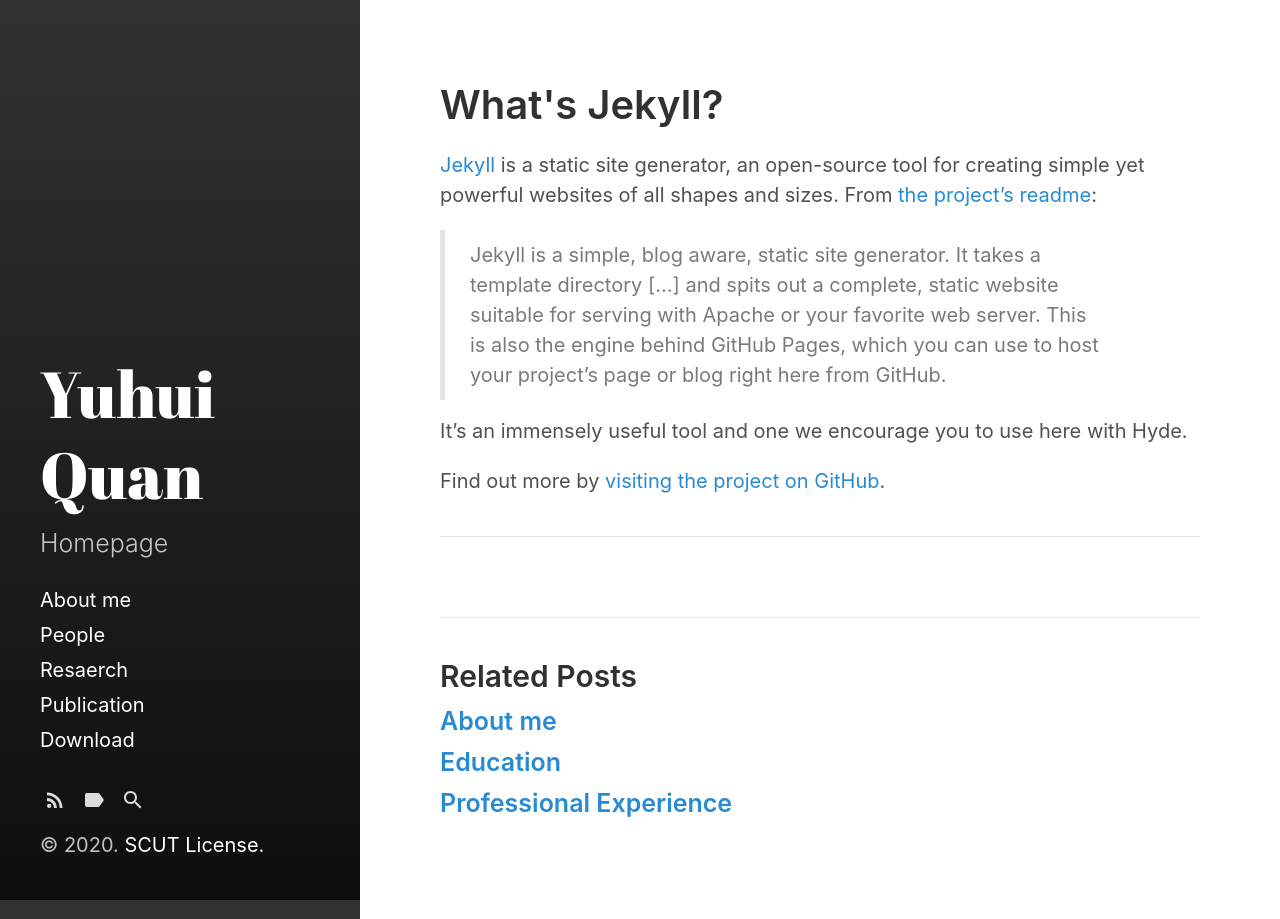
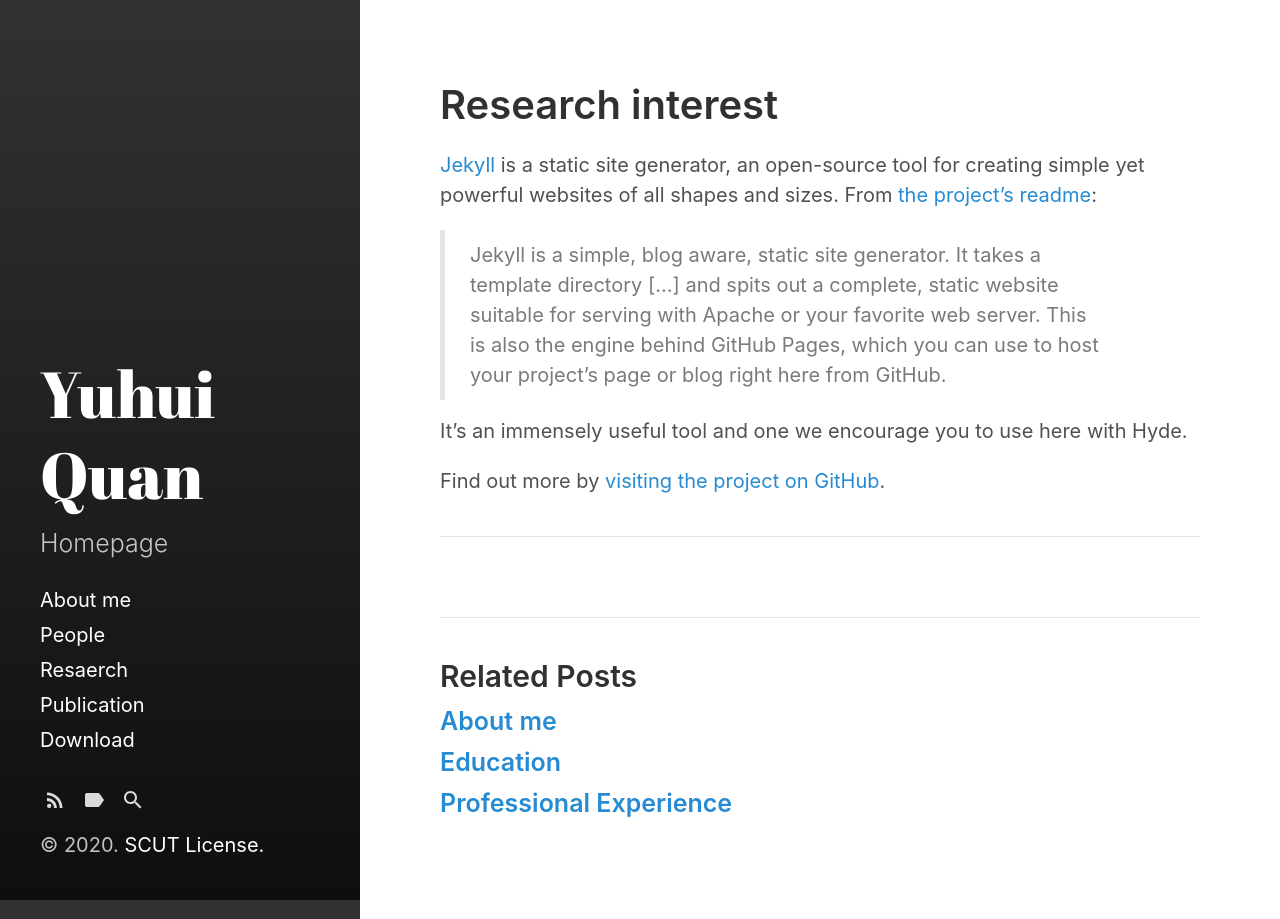
Before and after one commit to Dofboom/Dofboom.github.io, a Jekyll site: the page built from _posts/2020-5-30-a_ainterest.md, in a window 1280 px wide. Built offline with Jekyll 4.4.1, drawn with Linux system fonts in a browser that asks for light colours.

Commit message:
Update 2020-5-30-a_ainterest.md

```diff
--- a/_posts/2020-5-30-a_ainterest.md
+++ b/_posts/2020-5-30-a_ainterest.md
@@ -1,6 +1,6 @@
 ---
 layout: post
-title: What's Jekyll?
+title: Research interest
 ---
 
 [Jekyll](http://jekyllrb.com) is a static site generator, an open-source tool for creating simple yet powerful websites of all shapes and sizes. From [the project's readme](https://github.com/mojombo/jekyll/blob/master/README.markdown):
```
